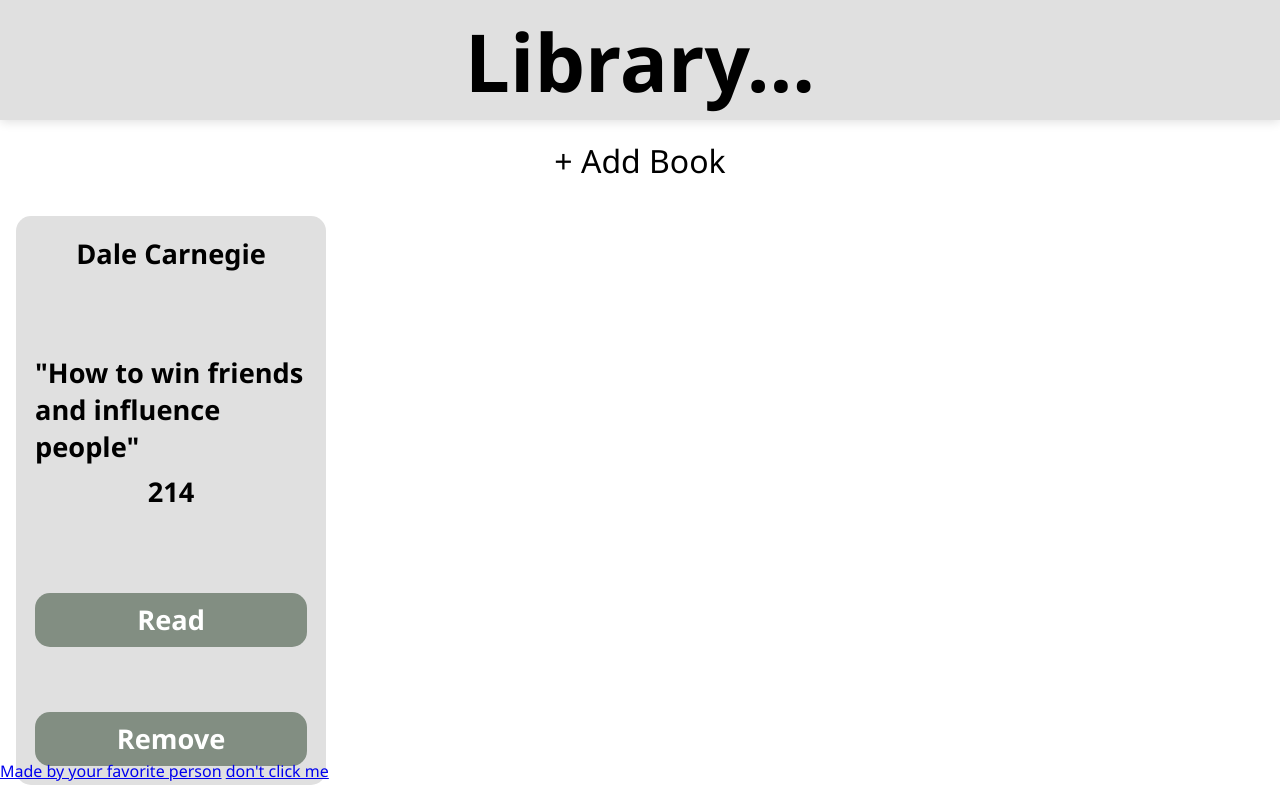
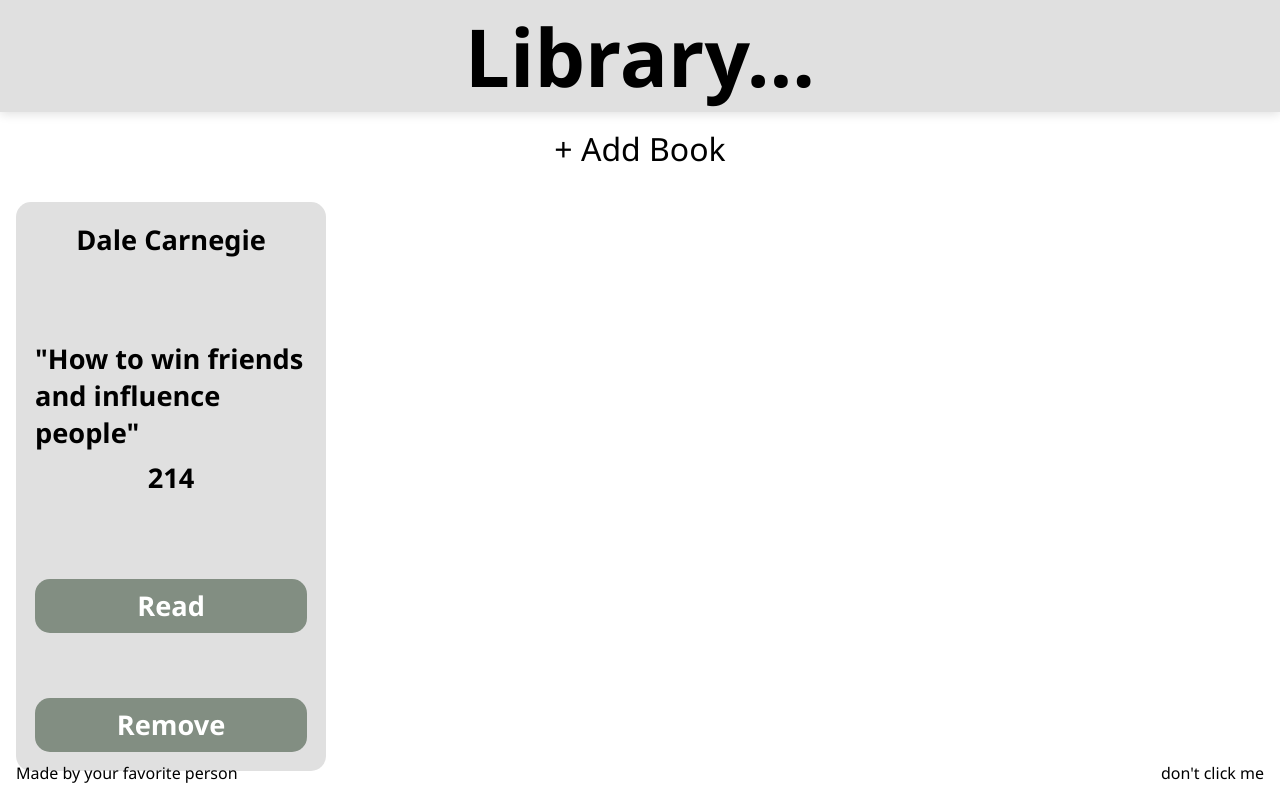
Before and after one commit to baldx/Library.1, a plain HTML site: page index.html in a window 1280 px wide. Drawn offline with Linux system fonts and the light colour scheme.

Commit message:
style footer

```diff
--- a/style.css
+++ b/style.css
@@ -192,3 +192,16 @@ input:valid {
     background: var(--btn-click);
     transition: 50ms;
 }
+
+/*FOOTER*/
+
+footer {
+    margin: 1em;
+    display: flex;
+    justify-content: space-between;
+}
+
+a {
+    text-decoration: none;
+    color: black;
+}
```
